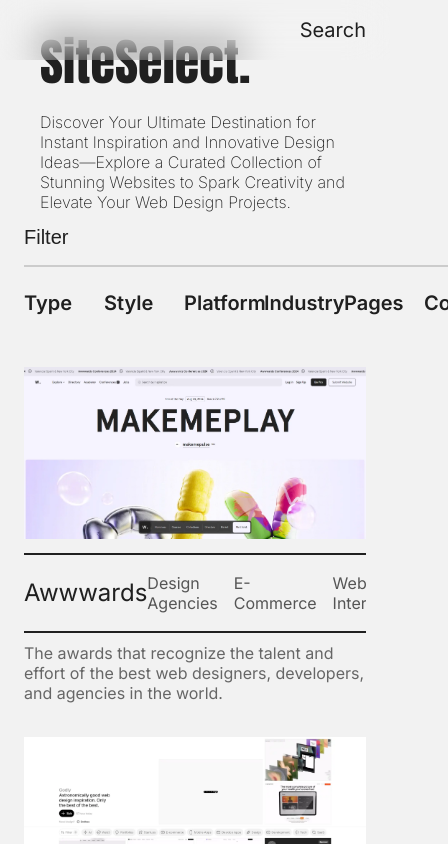
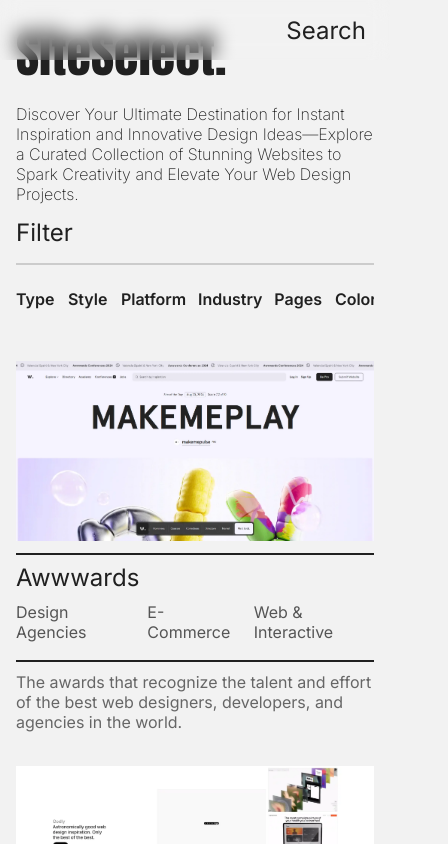
Before and after one commit to lmeisters/SiteSelect, a plain HTML site: page index.html in a window 390 px wide. Both pictures are taken after a click on the button "Filter". Shown: the top 844 px of the page, 448 px wide, since content can reach past the window. Drawn offline with Linux system fonts and the light colour scheme.

Commit message:
Minor UI tweaks

```diff
--- a/app.css
+++ b/app.css
@@ -1,3 +1,4 @@
+/* Importing Fonts */
 @import url("https://fonts.googleapis.com/css2?family=Anton:wght@400&family=Inter:ital,opsz,wght@0,14..32,100..900;1,14..32,100..900&display=swap");
 
 /* Global CSS Variables */
@@ -11,11 +12,11 @@
     --color-summary: #666;
 
     --font-size-larger: 2.5rem; /* 40px */
-    --font-size-large: 1.5rem; /* 24px */
+    --font-size-large: 2rem; /* 32px */
     --font-size-medium: 1.5rem; /* 24px */
     --font-size-small: 1rem; /* 16px */
 
-    --padding-small: 0.5rem; /* 8px */
+    --padding-small: 1rem; /* 16px */
     --padding-medium: 1.5rem; /* 24px */
 
     --margin-small: 0.5rem; /* 8px */
@@ -41,12 +42,11 @@
 }
 
 .main {
-    margin: 0rem;
+    margin: 0;
     padding: var(--padding-medium);
     display: flex;
     flex-direction: column;
     justify-content: center;
-
     min-height: 100vh;
     background: var(--color-background);
     position: relative;
@@ -61,7 +61,6 @@
 /* Header Styling */
 header {
     display: flex;
-    padding: 0 1rem; /* 16px left and right */
 }
 
 .header-headings {
@@ -69,15 +68,32 @@
     align-items: center;
 }
 
-/* Link Styling */
-a {
-    text-decoration: none;
-    color: var(--color-text);
-    font-size: var(--font-size-large);
+/* Navbar Styling */
+.navbar {
+    position: fixed;
+    top: 0;
+    width: 100%;
+    backdrop-filter: blur(10px);
+    z-index: 1000;
+    transition: background 0.3s ease;
 }
 
-a:hover {
-    text-decoration: underline;
+.navbar .container {
+    display: flex;
+    justify-content: flex-end;
+    align-items: center;
+    padding: 0 24px;
+    height: 60px;
+}
+
+.navbar .logo {
+    font-size: 1.5rem;
+    font-weight: bold;
+}
+
+.navbar .nav-item {
+    cursor: pointer;
+    font-size: 1rem;
 }
 
 /* Heading Styles */
@@ -87,34 +103,7 @@
     font-size: calc(10rem + 5vw);
     margin: 0;
 }
-@media (max-width: 1400px) {
-    h1 {
-        font-size: calc(7rem + 4vw);
-    }
-}
 
-@media (max-width: 900px) {
-    h1 {
-        font-size: calc(1rem + 3vw);
-    }
-
-    .filter-tag {
-        /* display: none; */
-        font-size: 16px !important;
-    }
-}
-
-@media (max-width: 700px) {
-    h1 {
-        font-size: 50px !important;
-    }
-    h2 {
-        font-size: 16px !important;
-    }
-    .filter-tag {
-        display: none;
-    }
-}
 h2 {
     font-family: var(--font-secondary);
     font-weight: 200;
@@ -123,12 +112,40 @@
     max-width: 75%;
 }
 
+h3 {
+    font-size: var(--font-size-larger);
+    font-weight: 400;
+    margin: 1rem 0 0 0;
+}
+
 h4 {
     font-family: var(--font-secondary);
     font-weight: 600;
     font-size: 20px;
     margin-top: var(--margin-small);
     margin-bottom: var(--margin-small);
+}
+
+/* Paragraph Styling */
+p {
+    margin: 0;
+}
+
+.email {
+    font-size: var(--font-size-larger);
+    font-weight: 600;
+    color: var(--color-background);
+}
+
+/* Link Styling */
+/* a {
+    text-decoration: none;
+    color: var(--color-text);
+    font-size: var(--font-size-large);
+} */
+
+a:hover {
+    text-decoration: underline;
 }
 
 /* Image Styling */
@@ -141,6 +158,142 @@
 hr {
     border: 0.03125rem solid var(--color-text); /* 0.5px */
     margin-top: 0.5rem; /* 8px */
+}
+
+/* Filter Container Styling */
+#filter-container {
+    display: flex;
+    flex-direction: column;
+    /* flex-wrap: wrap; */
+    margin-bottom: var(--margin-medium);
+}
+
+#tag-filters {
+    margin-top: 0.625rem; /* 10px */
+}
+
+#tag-filters label {
+    margin-right: 0.9375rem; /* 15px */
+    font-size: var(--font-size-small);
+}
+
+/* Filter Option Styling */
+#filterMenu {
+    display: grid;
+    grid-template-columns: repeat(auto-fill, minmax(150px, 1fr));
+    gap: 56px;
+    align-items: start;
+    overflow-x: auto;
+    white-space: nowrap;
+}
+
+.filter-category {
+    display: inline-grid;
+    grid-template-columns: 1fr 1fr;
+    gap: 16px 24px;
+    margin-bottom: 20px;
+    align-items: start;
+}
+
+.filter-category h4 {
+    grid-column: 1 / -1;
+    font-size: var(--font-size-small);
+}
+
+.filter-category span {
+    font-size: var(--font-size-small);
+}
+
+.filter-container-buttons {
+    display: flex;
+    justify-content: space-between;
+    font-size: var(--font-size-medium);
+}
+
+.common-tags {
+    display: flex;
+    gap: 16px;
+    flex-wrap: wrap;
+}
+
+/* Filter Button Styling */
+#filterButton,
+#loadMoreButton,
+#searchToggle,
+.filter-tag {
+    color: var(--color-text);
+    font-size: var(--font-size-medium);
+    font-family: var(--font-secondary);
+    background: none;
+    border: none;
+    margin: 0;
+    padding: 0;
+    cursor: pointer;
+}
+
+#filterButton:hover,
+#loadMoreButton:hover,
+#searchToggle:hover {
+    text-decoration: underline;
+}
+
+.filter-tag:hover,
+.filter-tag.active {
+    text-decoration: underline;
+}
+
+/* Load More Button Styling */
+#loadMoreButton {
+    margin-top: 1.25rem; /* 20px */
+    font-size: var(--font-size-medium);
+}
+
+/* Search Bar Styling */
+#searchContainer {
+    position: fixed;
+    top: 40%;
+    left: 50%;
+    transform: translate(-50%, -50%);
+    display: none;
+    z-index: 1000;
+}
+
+#searchInput {
+    padding: 0.9375rem; /* 15px */
+    width: 25rem; /* 400px */
+    border: 0.125rem solid #ddd; /* 2px */
+    font-family: var(--font-secondary);
+}
+
+#closeSearch {
+    cursor: pointer;
+    background-color: #fff;
+    color: var(--color-text);
+    position: absolute;
+    padding-left: 0.625rem; /* 10px */
+    top: 0.9375rem; /* 15px */
+    right: 0.625rem; /* 10px */
+}
+
+#closeSearch:hover {
+    color: #ff0000;
+}
+
+/* Footer Styling */
+footer {
+    background-color: var(--color-text);
+    margin: 0;
+    padding: var(--padding-medium);
+    color: var(--color-background);
+    position: sticky;
+    bottom: 0;
+    left: 0;
+    width: 100%;
+}
+
+.footer-text {
+    margin: 1rem 0 0 1rem;
+    font-size: 2.75rem; /* 44px */
 }
 
 /* Gallery Grid Styling */
@@ -188,195 +341,30 @@
     margin: 0.625rem 0; /* 10px */
 }
 
-/* Filter Container Styling */
-#filter-container {
-    display: flex;
-    flex-direction: column;
-    flex-wrap: wrap;
-
-    margin-bottom: var(--margin-medium);
+#error-message {
+    padding-top: 20rem;
+    padding-bottom: 20rem;
 }
 
-#tag-filters {
-    margin-top: 0.625rem; /* 10px */
-}
-
-#tag-filters label {
-    margin-right: 0.9375rem; /* 15px */
-    font-size: var(--font-size-small);
-}
-
-/* Filter Option Styling */
-#filterMenu {
-    display: grid;
-    grid-template-columns: repeat(auto-fill, minmax(150px, 1fr));
-    gap: 56px;
-    align-items: start;
-    overflow-x: auto;
-    white-space: nowrap;
-}
-
-.filter-category {
-    display: inline-grid;
-    grid-template-columns: 1fr 1fr;
-    gap: 16px 24px;
-    margin-bottom: 20px;
-    align-items: start;
-}
-
-.filter-category h4 {
-    grid-column: 1 / -1;
-}
-
-.filter-container-buttons {
+#error-message p {
     display: flex;
-    justify-content: space-between;
-}
-
-.common-tags {
-    display: flex;
-    gap: 16px;
-    flex-wrap: wrap;
-}
-
-/* Filter Button Styling */
-#filterButton,
-#loadMoreButton,
-#searchToggle,
-.filter-tag {
-    color: var(--color-text);
-    font-size: var(--font-size-large);
-    background: none;
-    border: none;
-    margin: 0;
-    padding: 0;
-    cursor: pointer;
-    font-size: 20px;
-}
-
-#filterButton:hover,
-#loadMoreButton:hover,
-#searchToggle:hover {
-    text-decoration: underline;
-}
-
-.filter-tag:hover,
-.filter-tag.active {
-    text-decoration: underline;
-}
-
-/* Load More Button Styling */
-#loadMoreButton {
-    margin-top: 1.25rem; /* 20px */
-}
-
-/* Search Bar Styling */
-#searchContainer {
-    position: fixed;
-    top: 40%;
-    left: 50%;
-    transform: translate(-50%, -50%);
-    display: none;
-    z-index: 1000;
-}
-
-#searchInput {
-    padding: 0.9375rem; /* 15px */
-    width: 25rem; /* 400px */
-    border: 0.125rem solid #ddd; /* 2px */
-    font-family: var(--font-secondary);
-}
-
-#closeSearch {
-    cursor: pointer;
-    background-color: #fff;
-    color: var(--color-text);
-    position: absolute;
-    padding-left: 0.625rem; /* 10px */
-    top: 0.9375rem; /* 15px */
-    right: 0.625rem; /* 10px */
-}
-
-#closeSearch:hover {
-    color: #ff0000;
-}
-
-/* Footer Styling */
-footer {
-    background-color: var(--color-text);
-    margin: 0;
-    padding: var(--padding-medium);
-    color: var(--color-background);
-
-    position: sticky;
-    bottom: 0;
-    left: 0;
-    width: 100%;
-}
-
-.footer-text {
-    margin: 1rem 0 0 1rem;
-    font-size: 2.75rem; /* 44px */
-}
-
-/* Navbar Styling*/
-.navbar {
-    position: fixed;
-    top: 0;
-    width: 100%;
-    backdrop-filter: blur(20px);
-    z-index: 1000;
-    transition: background 0.3s ease;
-}
-
-.navbar .container {
-    display: flex;
-    justify-content: flex-end;
-    align-items: center;
-    padding: 0 24px;
-    height: 60px;
-}
-
-.navbar .logo {
-    font-size: 1.5rem;
-    font-weight: bold;
-}
-
-.navbar .nav-item {
-    cursor: pointer;
-    font-size: 1rem;
-}
-
-h3 {
-    font-size: var(--font-size-larger);
-    font-weight: 400;
-    margin: 1rem 0 0 0;
-}
-
-p {
-    margin: 0;
-}
-
-.email {
-    font-size: var(--font-size-larger);
-    font-weight: 600;
-    color: var(--color-background);
-    /* margin: 0 0 0 1rem; top | right | bottom | left */
-}
-
-#error-message {
-    color: var(--color-muted);
-    padding: 2rem;
-    margin: 15rem 0;
-    border-radius: 4px;
-    text-align: center;
-    font-size: 1rem;
+    /* align-items: center; */
+    justify-content: center;
 }
 
 /* Responsive Styles */
+/* For tablets and large phones (max-width: 1024px) */
+@media (max-width: 1420px) {
+    h1 {
+        font-size: 12rem;
+    }
 
-/* For tablets and large phones (max-width: 1024px) */
-@media (max-width: 1024px) {
+    h2 {
+        margin-left: 6rem;
+    }
+}
+
+@media (max-width: 1160px) {
     .gallery-container {
         grid-template-columns: repeat(2, 1fr);
     }
@@ -387,6 +375,11 @@
 
     #searchInput {
         width: 100%;
+    }
+
+    .website-info-block {
+        flex-direction: column;
+        align-items: flex-start;
     }
 }
 
@@ -420,3 +413,69 @@
         font-size: var(--font-size-small);
     }
 }
+
+/* For mobile phones (max-width: 700px) */
+@media (max-width: 700px) {
+    h1 {
+        font-size: 50px !important;
+    }
+
+    h2 {
+        font-size: 16px !important;
+    }
+
+    .filter-tag {
+        display: none;
+    }
+}
+
+/* For mobile phones (max-width: 900px) */
+@media (max-width: 900px) {
+    h1 {
+        font-size: calc(1rem + 3vw);
+    }
+
+    h3 {
+        font-size: var(--font-size-medium);
+        margin: 0;
+    }
+
+    .filter-tag {
+        /* display: none; */
+        font-size: 16px !important;
+    }
+}
+
+/* FilterMenu respinsiveness */
+@media (max-width: 1024px) {
+    #filterMenu {
+        grid-template-columns: repeat(auto-fill, minmax(120px, 1fr));
+        gap: 40px;
+    }
+}
+
+@media (max-width: 768px) {
+    .main {
+        padding: var(--padding-small);
+    }
+
+    footer {
+        padding: var(--padding-small);
+    }
+
+    .email {
+        font-size: var(--font-size-small);
+    }
+
+    #filterMenu {
+        grid-template-columns: repeat(auto-fill, minmax(100px, 1fr));
+        gap: 24px;
+    }
+}
+
+@media (max-width: 480px) {
+    #filterMenu {
+        grid-template-columns: 1fr;
+        gap: 16px;
+    }
+}
--- a/filters.json
+++ b/filters.json
@@ -175,7 +175,6 @@
             "Futuristic",
             "Retro",
             "White",
-            "Text Animation",
             "Interactive",
             "3D",
             "3D Animation",
@@ -529,7 +528,7 @@
             "Features",
             "Dashboard",
             "Testimonials",
-            "Profile & Account Settings",
+            "Profile",
             "Resources",
             "Support & Help",
             "Social Feed",
```
